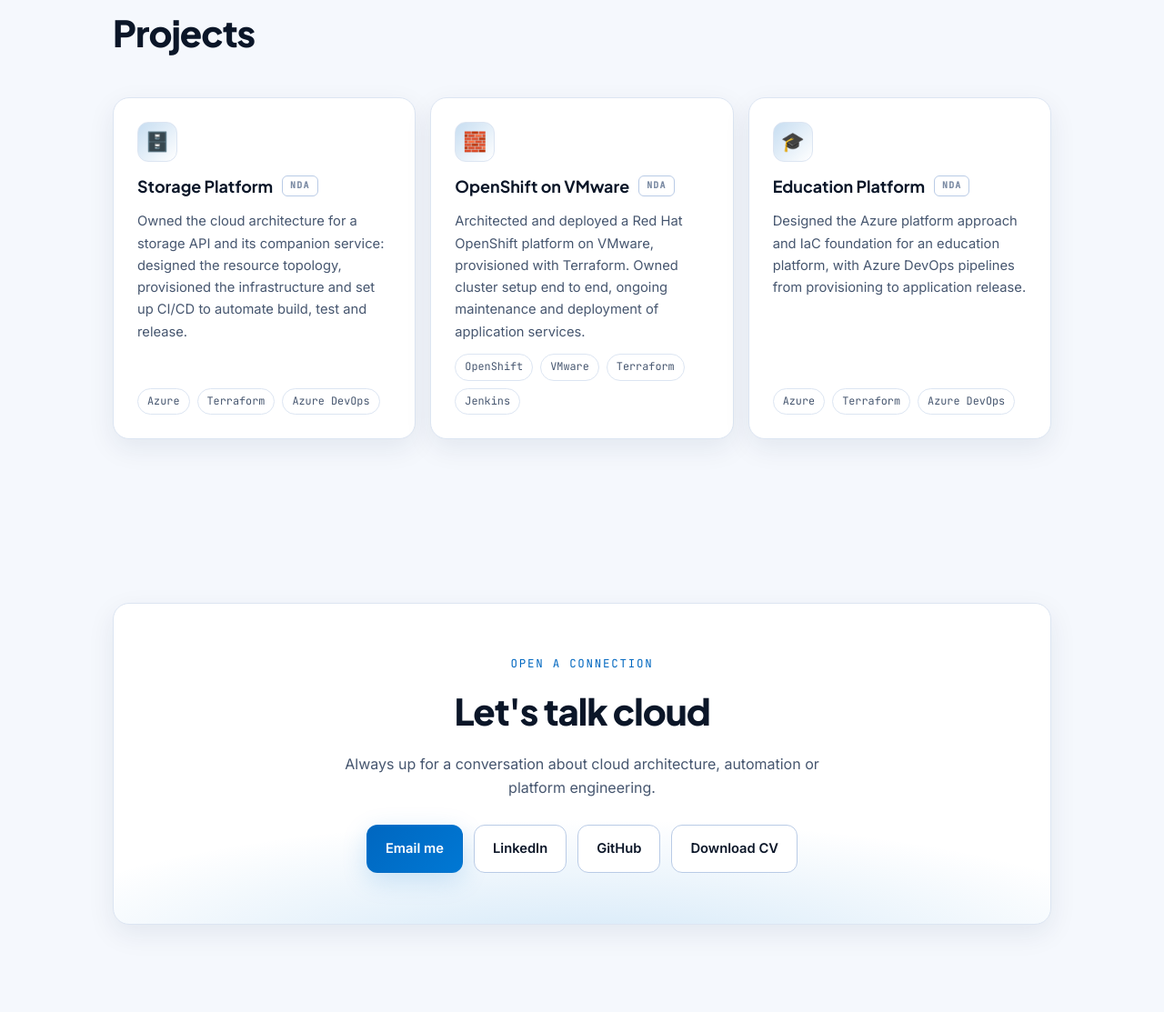
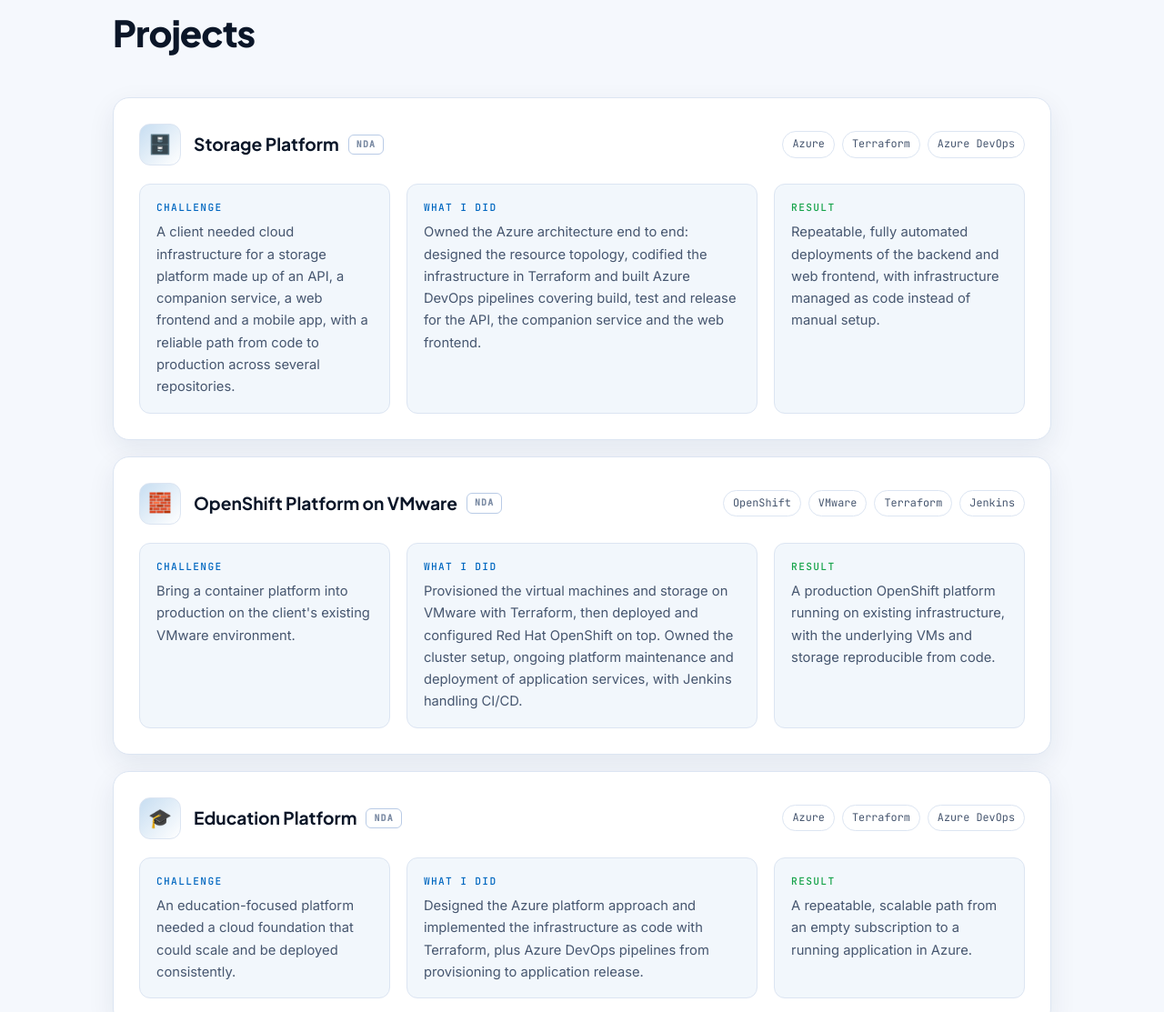
Before and after one commit to alentoholj/alentoholj.github.io, a plain HTML site: page index.html in a window 1280 px wide. Shown: the part 4046-5159 px from the top of the page at 91% size. Drawn offline with Linux system fonts and the light colour scheme.

Commit message:
Rewrite projects as Challenge / What I did / Result

```diff
--- a/index.html
+++ b/index.html
@@ -132,14 +132,20 @@ h2{font-family:var(--display);font-size:clamp(1.8rem,3.6vw,2.5rem);font-weight:8
 @media(max-width:560px){.certs{grid-template-columns:1fr}}
 
 /* projects */
-.projects{display:grid;grid-template-columns:repeat(3,1fr);gap:16px}
-.proj{padding:26px;display:flex;flex-direction:column;gap:12px}
+.projects{display:grid;gap:18px}
+.proj{padding:28px}
 .proj:hover{transform:translateY(-3px)}
-.proj .ic{width:44px;height:44px;border-radius:12px;display:grid;place-items:center;font-size:1.3rem;background:linear-gradient(135deg,color-mix(in srgb,var(--accent) 22%,transparent),transparent);border:1px solid var(--line)}
-.proj h3{font-family:var(--display);font-size:1.12rem;display:flex;align-items:center;gap:10px;flex-wrap:wrap}
+.proj .head{display:flex;align-items:center;gap:14px;flex-wrap:wrap;margin-bottom:20px}
+.proj .ic{width:46px;height:46px;border-radius:12px;display:grid;place-items:center;font-size:1.3rem;background:linear-gradient(135deg,color-mix(in srgb,var(--accent) 22%,transparent),transparent);border:1px solid var(--line);flex:none}
+.proj h3{font-family:var(--display);font-size:1.2rem;display:flex;align-items:center;gap:10px;flex-wrap:wrap}
+.proj .head .tags{margin-left:auto}
 .nda{font-family:var(--mono);font-size:.62rem;letter-spacing:.12em;padding:2px 8px;border-radius:6px;border:1px solid var(--line-2);color:var(--faint)}
-.proj p{color:var(--dim);font-size:.92rem;flex:1}
-@media(max-width:860px){.projects{grid-template-columns:1fr}}
+.story{display:grid;grid-template-columns:1fr 1.4fr 1fr;gap:18px}
+.story div{padding:16px 18px;border-radius:12px;background:color-mix(in srgb,var(--accent) 5%,transparent);border:1px solid var(--line)}
+.story b{display:block;font-family:var(--mono);font-size:.7rem;letter-spacing:.12em;text-transform:uppercase;color:var(--accent);margin-bottom:6px;font-weight:500}
+.story .res b{color:var(--ok)}
+.story p{color:var(--dim);font-size:.92rem}
+@media(max-width:860px){.story{grid-template-columns:1fr}.proj .head .tags{margin-left:0;width:100%}}
 
 /* contact */
 .contact{padding:56px;text-align:center;position:relative;overflow:hidden}
@@ -292,9 +298,30 @@ a:focus-visible,button:focus-visible{outline:2px solid var(--accent);outline-off
 <div class="wrap">
 <div class="reveal"><div class="eyebrow">selected work</div><h2>Projects</h2></div>
 <div class="projects">
-<div class="card proj reveal"><div class="ic">🗄️</div><h3>Storage Platform <span class="nda">NDA</span></h3><p>Owned the cloud architecture for a storage API and its companion service: designed the resource topology, provisioned the infrastructure and set up CI/CD to automate build, test and release.</p><div class="tags"><span class="tag">Azure</span><span class="tag">Terraform</span><span class="tag">Azure DevOps</span></div></div>
-<div class="card proj reveal"><div class="ic">🧱</div><h3>OpenShift on VMware <span class="nda">NDA</span></h3><p>Architected and deployed a Red Hat OpenShift platform on VMware, provisioned with Terraform. Owned cluster setup end to end, ongoing maintenance and deployment of application services.</p><div class="tags"><span class="tag">OpenShift</span><span class="tag">VMware</span><span class="tag">Terraform</span><span class="tag">Jenkins</span></div></div>
-<div class="card proj reveal"><div class="ic">🎓</div><h3>Education Platform <span class="nda">NDA</span></h3><p>Designed the Azure platform approach and IaC foundation for an education platform, with Azure DevOps pipelines from provisioning to application release.</p><div class="tags"><span class="tag">Azure</span><span class="tag">Terraform</span><span class="tag">Azure DevOps</span></div></div>
+<div class="card proj reveal">
+<div class="head"><div class="ic">🗄️</div><h3>Storage Platform <span class="nda">NDA</span></h3><div class="tags"><span class="tag">Azure</span><span class="tag">Terraform</span><span class="tag">Azure DevOps</span></div></div>
+<div class="story">
+<div><b>Challenge</b><p>A client needed cloud infrastructure for a storage platform made up of an API, a companion service, a web frontend and a mobile app, with a reliable path from code to production across several repositories.</p></div>
+<div><b>What I did</b><p>Owned the Azure architecture end to end: designed the resource topology, codified the infrastructure in Terraform and built Azure DevOps pipelines covering build, test and release for the API, the companion service and the web frontend.</p></div>
+<div class="res"><b>Result</b><p>Repeatable, fully automated deployments of the backend and web frontend, with infrastructure managed as code instead of manual setup.</p></div>
+</div>
+</div>
+<div class="card proj reveal">
+<div class="head"><div class="ic">🧱</div><h3>OpenShift Platform on VMware <span class="nda">NDA</span></h3><div class="tags"><span class="tag">OpenShift</span><span class="tag">VMware</span><span class="tag">Terraform</span><span class="tag">Jenkins</span></div></div>
+<div class="story">
+<div><b>Challenge</b><p>Bring a container platform into production on the client's existing VMware environment.</p></div>
+<div><b>What I did</b><p>Provisioned the virtual machines and storage on VMware with Terraform, then deployed and configured Red Hat OpenShift on top. Owned the cluster setup, ongoing platform maintenance and deployment of application services, with Jenkins handling CI/CD.</p></div>
+<div class="res"><b>Result</b><p>A production OpenShift platform running on existing infrastructure, with the underlying VMs and storage reproducible from code.</p></div>
+</div>
+</div>
+<div class="card proj reveal">
+<div class="head"><div class="ic">🎓</div><h3>Education Platform <span class="nda">NDA</span></h3><div class="tags"><span class="tag">Azure</span><span class="tag">Terraform</span><span class="tag">Azure DevOps</span></div></div>
+<div class="story">
+<div><b>Challenge</b><p>An education-focused platform needed a cloud foundation that could scale and be deployed consistently.</p></div>
+<div><b>What I did</b><p>Designed the Azure platform approach and implemented the infrastructure as code with Terraform, plus Azure DevOps pipelines from provisioning to application release.</p></div>
+<div class="res"><b>Result</b><p>A repeatable, scalable path from an empty subscription to a running application in Azure.</p></div>
+</div>
+</div>
 </div>
 </div>
 </section>
```
